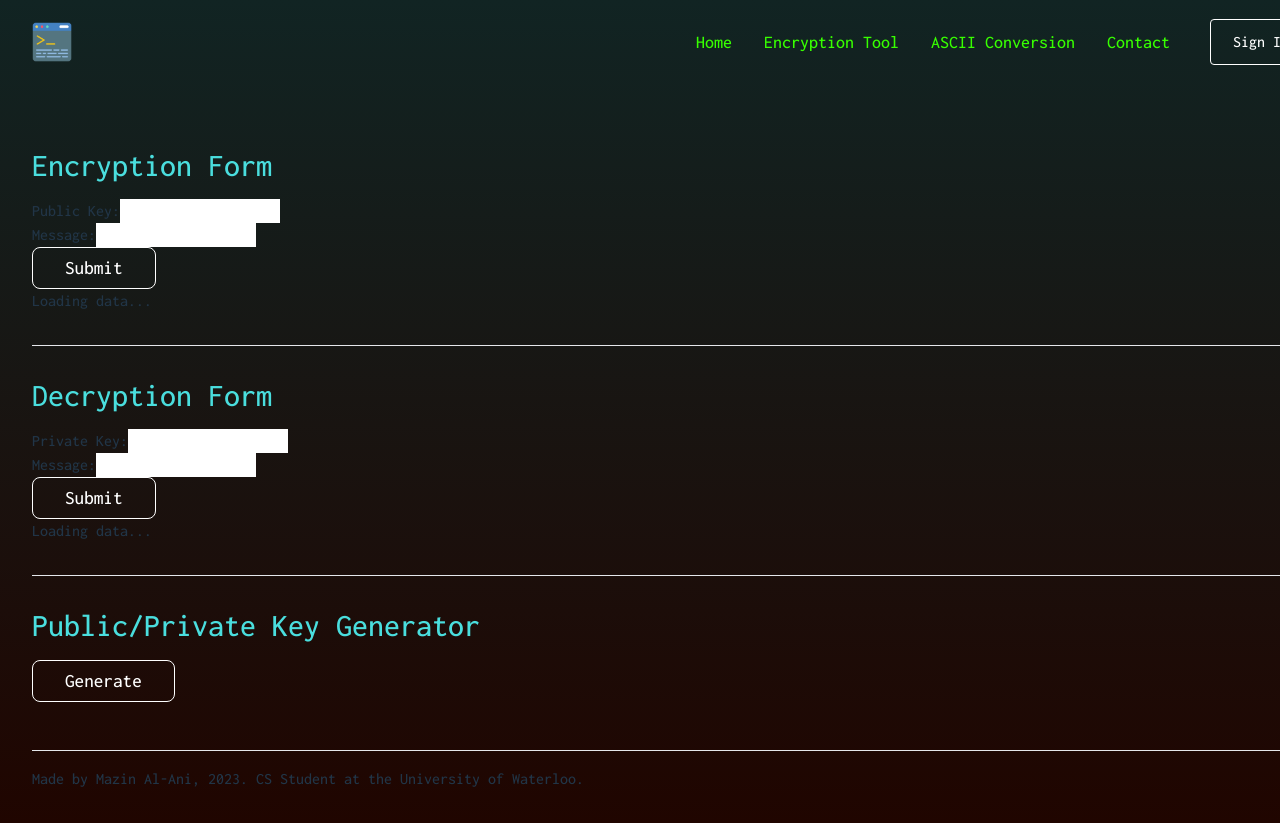
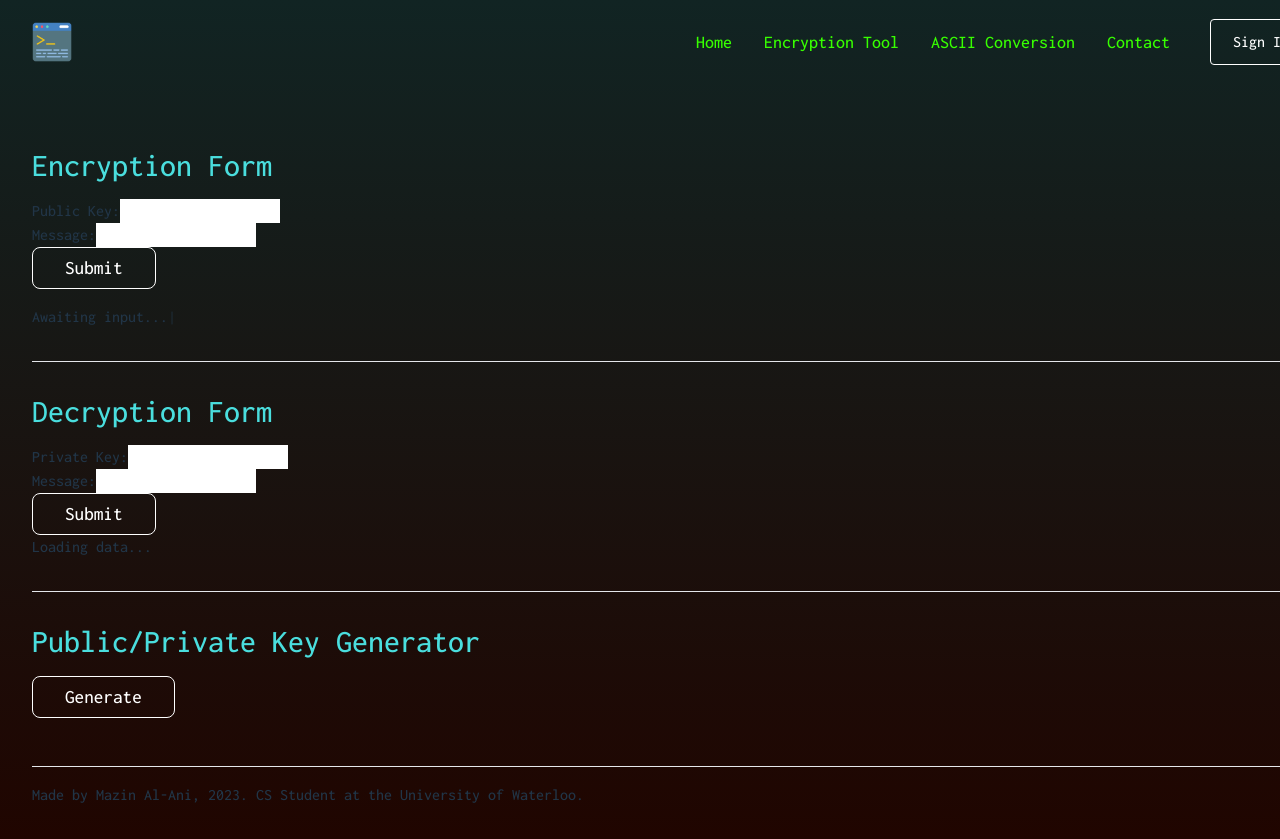
Before and after one commit to mazinal-ani/message-encryption-system, a React (Vite) app: page /encryption in a window 1280 px wide. Shown: the top 839 px of the page. Built offline with nearby package versions, Linux system fonts and the light colour scheme.

Commit message:
Cleaned up encrypted message display on frontend

```diff
--- a/src/components/encryptionform.jsx
+++ b/src/components/encryptionform.jsx
@@ -1,4 +1,5 @@
 import { React, useState } from 'react';
+import Typed from "react-typed";
 import { useFormik } from "formik";
 import './stylesheet.css';
 
@@ -59,14 +60,20 @@ const DataForm = () => {
       </div>
       <button type="submit">Submit</button>
       </form>
+      <div className='field_padding'>
       {responseData === null ? (
-        <p>Loading data...</p>
+        <Typed
+        strings={["Awaiting input..."]}
+        typeSpeed={25}
+        backSpeed={10}
+        loop/>
       ) : (
         <div>
-          <p>Here is the data:</p>
-          <pre>{JSON.stringify(responseData)}</pre>
+          <h1 className='field_padding'>Here is your encrypted message:</h1>
+          <h1 className='form_descriptions'>{responseData.replace(/"/g, '')}</h1>
         </div>
       )}
+      </div>
     </div>
   );
 };
```
Also changed, not shown: 1 other file (tests, documents, lock files or other folders).
